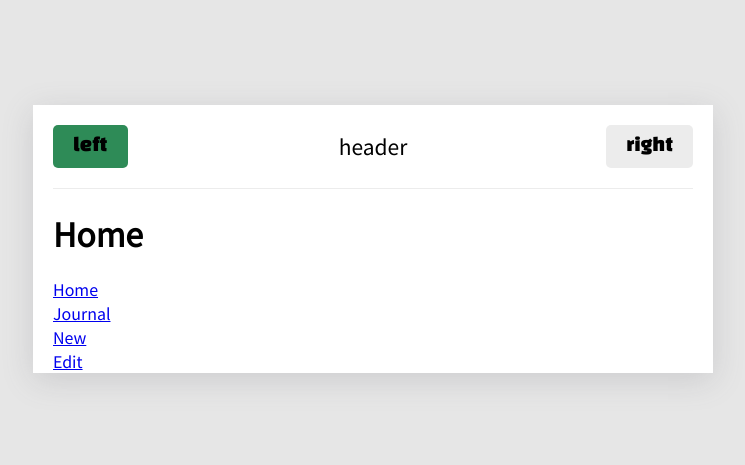
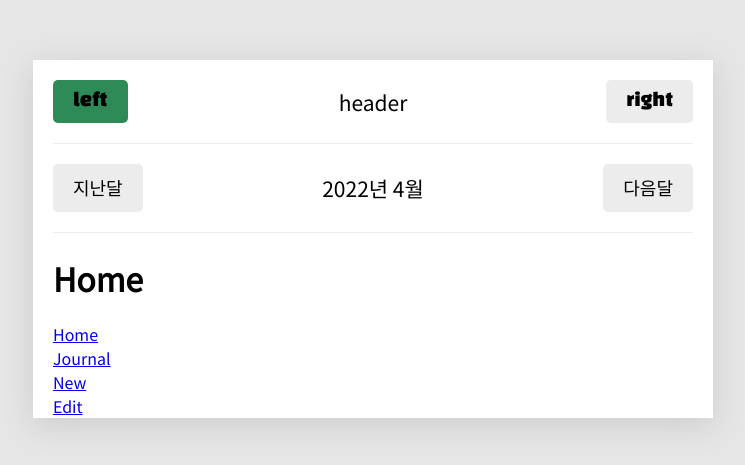
Before and after one commit to brightautumnsky/emotion-journal, a React (Create React App) app: page / in a window 1280 px wide. Shown: the part 161-626 px from the top of the page, without its empty margins (267-1012 px from the left). Built offline with nearby package versions, Linux system fonts and the light colour scheme.

Commit message:
setting date

```diff
--- a/src/Pages/Home.js
+++ b/src/Pages/Home.js
@@ -1,8 +1,43 @@
-import React from "react";
+import React, { useState } from "react";
+import Header from "../Components/Header";
+import Button from "../Components/Button";
 
 const Home = () => {
+  // 날짜
+  const [currentDate, setCurrentDate] = useState(new Date());
+  console.log(currentDate);
+
+  const headerDate = `${currentDate.getFullYear()}년 ${
+    currentDate.getMonth() + 1
+  }월`;
+
+  const increaseMonth = () => {
+    setCurrentDate(
+      new Date(
+        currentDate.getFullYear(),
+        currentDate.getMonth() + 1,
+        currentDate.getDate()
+      )
+    );
+  };
+
+  const decreaseMonth = () => {
+    setCurrentDate(
+      new Date(
+        currentDate.getFullYear(),
+        currentDate.getMonth() - 1,
+        currentDate.getDate()
+      )
+    );
+  };
+
   return (
     <div>
+      <Header
+        text={headerDate}
+        leftChild={<Button text="지난달" onClick={decreaseMonth} />}
+        rightChild={<Button text="다음달" onClick={increaseMonth} />}
+      />
       <h1>Home</h1>
     </div>
   );
--- a/src/index.js
+++ b/src/index.js
@@ -1,14 +1,15 @@
 import React from "react";
-import ReactDOM from "react-dom";
+import ReactDOM from "react-dom/client";
 import "./index.css";
 import App from "./App";
 import reportWebVitals from "./reportWebVitals";
 
-ReactDOM.render(
+const rootNode = document.getElementById("root");
+
+ReactDOM.createRoot(rootNode).render(
   <React.StrictMode>
     <App />
-  </React.StrictMode>,
-  document.getElementById("root")
+  </React.StrictMode>
 );
 
 // If you want to start measuring performance in your app, pass a function
```
